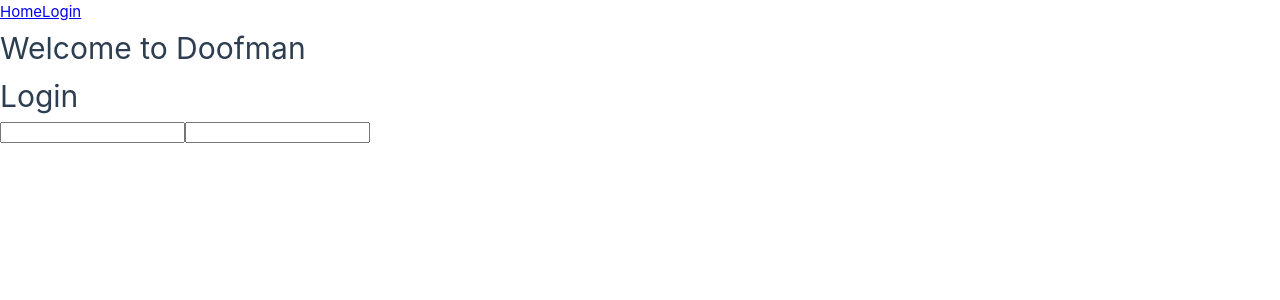
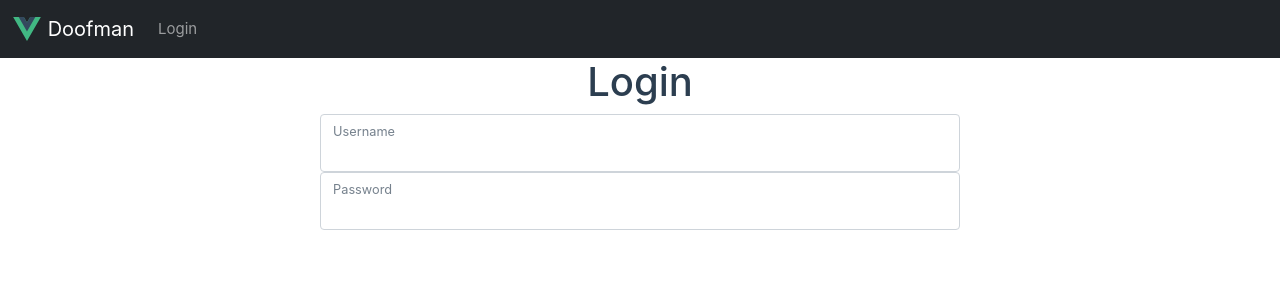
Before and after one commit to Diego448/doctors-office-manager, a Vue app in the folder doofman-web/: page /login in a window 1280 px wide. Shown: the top 300 px of the page. Built offline with nearby package versions, Linux system fonts and the light colour scheme.

Commit message:
Adding login view and bootstrap

```diff
--- a/doofman-web/index.html
+++ b/doofman-web/index.html
@@ -4,10 +4,12 @@
     <meta charset="UTF-8" />
     <link rel="icon" href="/favicon.ico" />
     <meta name="viewport" content="width=device-width, initial-scale=1.0" />
+    <link href="https://cdn.jsdelivr.net/npm/bootstrap@5.1.3/dist/css/bootstrap.min.css" rel="stylesheet" integrity="sha384-1BmE4kWBq78iYhFldvKuhfTAU6auU8tT94WrHftjDbrCEXSU1oBoqyl2QvZ6jIW3" crossorigin="anonymous">
     <title>Vite App</title>
   </head>
   <body>
     <div id="app"></div>
     <script type="module" src="/src/main.ts"></script>
+    <script src="https://cdn.jsdelivr.net/npm/bootstrap@5.1.3/dist/js/bootstrap.bundle.min.js" integrity="sha384-ka7Sk0Gln4gmtz2MlQnikT1wXgYsOg+OMhuP+IlRH9sENBO0LRn5q+8nbTov4+1p" crossorigin="anonymous"></script>
   </body>
 </html>
--- a/doofman-web/src/App.vue
+++ b/doofman-web/src/App.vue
@@ -6,9 +6,23 @@ import { RouterLink, RouterView } from 'vue-router'
   <header>
 
     <div class="wrapper">
-      <nav>
-        <RouterLink to="/">Home</RouterLink>
-        <RouterLink to="/login">Login</RouterLink>
+      <nav class="navbar navbar-expand-lg navbar-dark bg-dark">
+        <div class="container-fluid">
+          <RouterLink to="/" class="navbar-brand">
+            <img src="./assets/logo.svg" alt="" width="30" height="24" class="d-inline-block align-text-top">
+          Doofman
+          </RouterLink>
+          <button class="navbar-toggler" type="button" data-bs-toggle="collapse" data-bs-target="#navbarSupportedContent" aria-controls="navbarSupportedContent" aria-expanded="false" aria-label="Toggle navigation">
+            <span class="navbar-toggler-icon"></span>
+          </button>
+          <div class="collapse navbar-collapse" id="navbarSupportedContent">
+            <ul class="navbar-nav me-auto mb-2 mb-lg-0">
+              <li class="nav-item">
+                <RouterLink to="/login" class="nav-link">Login</RouterLink>
+              </li>
+            </ul>
+          </div>
+        </div>
       </nav>
     </div>
   </header>
--- a/doofman-web/src/components/Login.vue
+++ b/doofman-web/src/components/Login.vue
@@ -4,10 +4,16 @@
 
 <template>
   <div>
-    <h1>Login</h1>
-    <form>
-        <input type="text" id="username" required/>
-        <input type="password" id="pass" required/>
+    <h1 class="h1 text-center">Login</h1>
+    <form class="mx-auto col-6">
+        <div class="form-floating">
+            <input type="text" id="username" class="form-control" required/>
+            <label for="username">Username</label>
+        </div>
+        <div class="form-floating">
+            <input type="password" id="pass" class="form-control" required/>
+            <label for="pass">Password</label>
+        </div>
     </form>
   </div>
 </template>
--- a/doofman-web/src/views/LoginView.vue
+++ b/doofman-web/src/views/LoginView.vue
@@ -4,7 +4,6 @@ import Login from '@/components/Login.vue'
 
 <template>
   <main>
-    <h1>Welcome to Doofman</h1>
     <Login />
   </main>
 </template>
```
